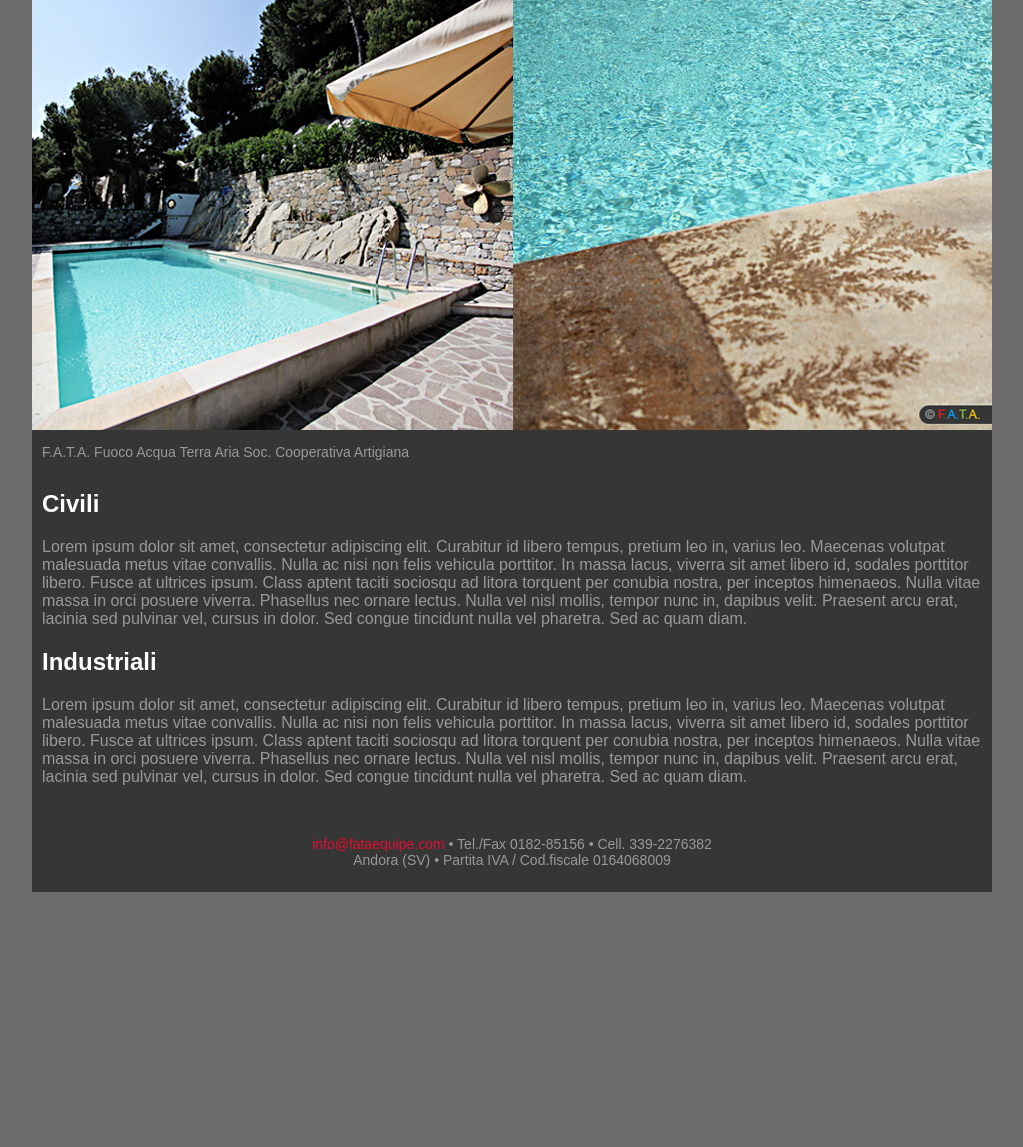
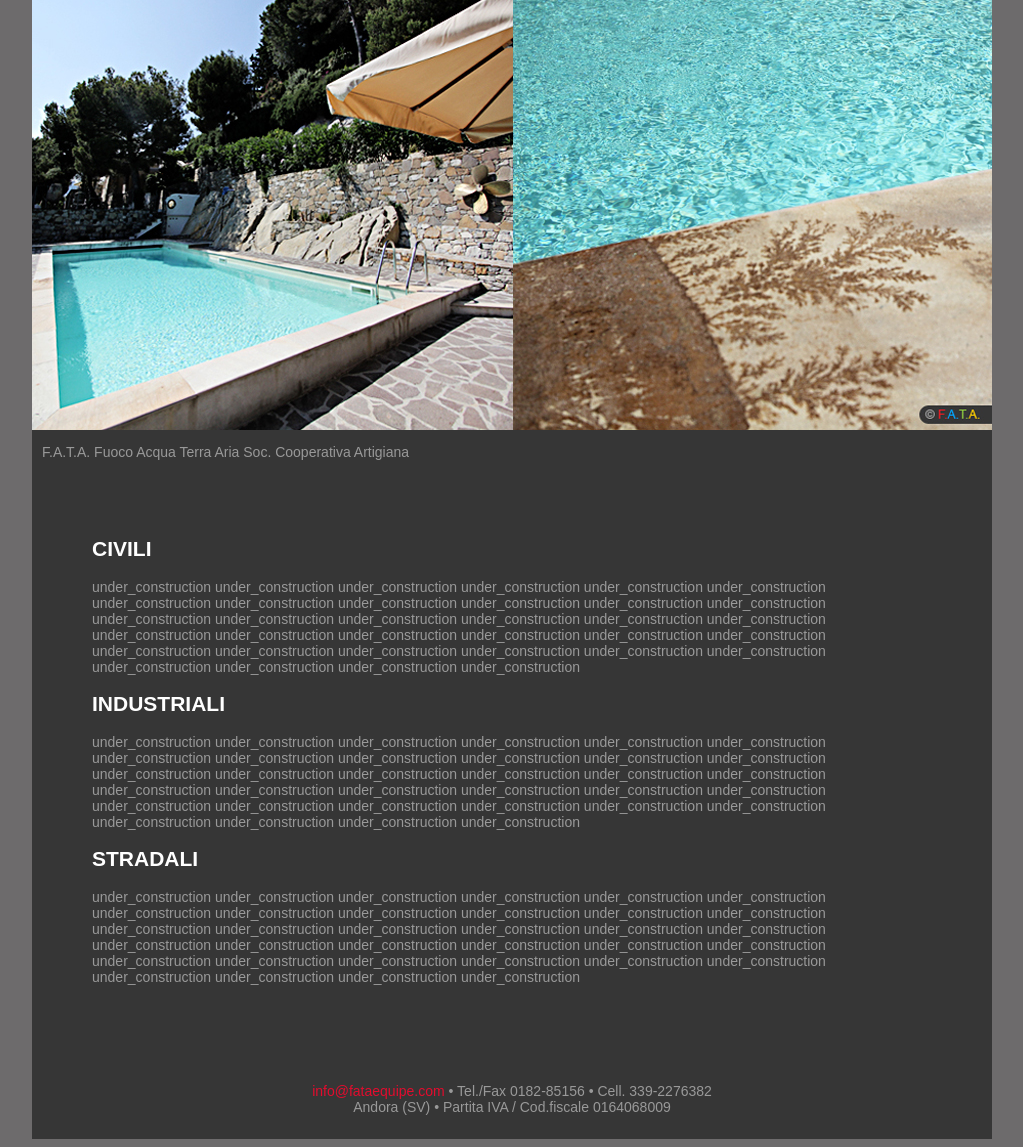
Before and after one commit to AvalZ/FATA, a PHP site: page /costruzioni.php in a window 1280 px wide. Shown: the part 1460-2607 px from the top of the page, without its empty margins (128-1151 px from the left). Before the commit the page ends 2352 px from the top, so only its background shows below. Run offline with PHP 8.4, Linux system fonts and the light colour scheme; some libraries are stand-ins or nearby versions.

Commit message:
Added new images + general fixes

```diff
--- a/costruzioni.php
+++ b/costruzioni.php
@@ -50,9 +50,11 @@
 
             <div id="description">
                 <h2>Civili</h2>
-                <p>Lorem ipsum dolor sit amet, consectetur adipiscing elit. Curabitur id libero tempus, pretium leo in, varius leo. Maecenas volutpat malesuada metus vitae convallis. Nulla ac nisi non felis vehicula porttitor. In massa lacus, viverra sit amet libero id, sodales porttitor libero. Fusce at ultrices ipsum. Class aptent taciti sociosqu ad litora torquent per conubia nostra, per inceptos himenaeos. Nulla vitae massa in orci posuere viverra. Phasellus nec ornare lectus. Nulla vel nisl mollis, tempor nunc in, dapibus velit. Praesent arcu erat, lacinia sed pulvinar vel, cursus in dolor. Sed congue tincidunt nulla vel pharetra. Sed ac quam diam.</p>
+                <p>under_construction under_construction under_construction under_construction under_construction under_construction under_construction under_construction under_construction under_construction under_construction under_construction under_construction under_construction under_construction under_construction under_construction under_construction under_construction under_construction under_construction under_construction under_construction under_construction under_construction under_construction under_construction under_construction under_construction under_construction under_construction under_construction under_construction under_construction</p>
                 <h2>Industriali</h2>
-                <p>Lorem ipsum dolor sit amet, consectetur adipiscing elit. Curabitur id libero tempus, pretium leo in, varius leo. Maecenas volutpat malesuada metus vitae convallis. Nulla ac nisi non felis vehicula porttitor. In massa lacus, viverra sit amet libero id, sodales porttitor libero. Fusce at ultrices ipsum. Class aptent taciti sociosqu ad litora torquent per conubia nostra, per inceptos himenaeos. Nulla vitae massa in orci posuere viverra. Phasellus nec ornare lectus. Nulla vel nisl mollis, tempor nunc in, dapibus velit. Praesent arcu erat, lacinia sed pulvinar vel, cursus in dolor. Sed congue tincidunt nulla vel pharetra. Sed ac quam diam.</p>
+                <p>under_construction under_construction under_construction under_construction under_construction under_construction under_construction under_construction under_construction under_construction under_construction under_construction under_construction under_construction under_construction under_construction under_construction under_construction under_construction under_construction under_construction under_construction under_construction under_construction under_construction under_construction under_construction under_construction under_construction under_construction under_construction under_construction under_construction under_construction</p>
+                <h2>Stradali</h2>
+                <p>under_construction under_construction under_construction under_construction under_construction under_construction under_construction under_construction under_construction under_construction under_construction under_construction under_construction under_construction under_construction under_construction under_construction under_construction under_construction under_construction under_construction under_construction under_construction under_construction under_construction under_construction under_construction under_construction under_construction under_construction under_construction under_construction under_construction under_construction</p>
                 <div class = "fitHeight"></div>
             </div>
             <!-- END description -->
--- a/css/style.css
+++ b/css/style.css
@@ -211,7 +211,12 @@ body > div {
 }
 
 #content #description {
-    padding: 10px;
+    padding: 60px;
+    font-size: 14px;
+}
+
+#content #description h2 {
+    text-transform: uppercase;
 }
 
 #content #description p {
--- a/equipe.php
+++ b/equipe.php
@@ -29,6 +29,7 @@
                 <img src="img/equipe/03.jpg" alt="slider" />
                 <img src="img/equipe/04.jpg" alt="slider" />
                 <img src="img/equipe/05.jpg" alt="slider" />
+                <img src="img/equipe/06.jpg" alt="slider" />
 
 
                 <!-- Pager -->
```
Also changed, not shown: img/equipe/01.jpg, img/equipe/02.jpg, img/equipe/03.jpg, img/equipe/05.jpg, img/equipe/06.jpg (added), img/equipe/Staff.jpg, img/equipe/Staff/01.jpg (added), img/equipe/Staff/02.jpg (added), img/equipe/Staff/03.jpg (added), img/equipe/Staff/04.jpg (added).
